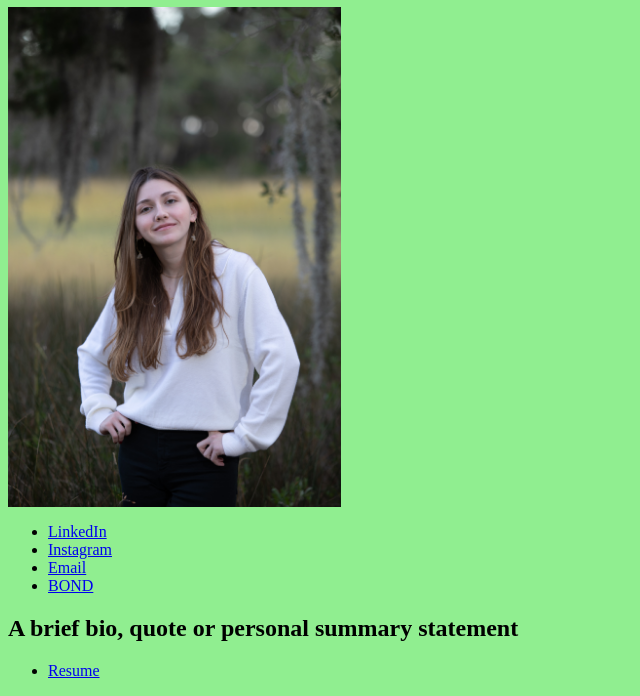
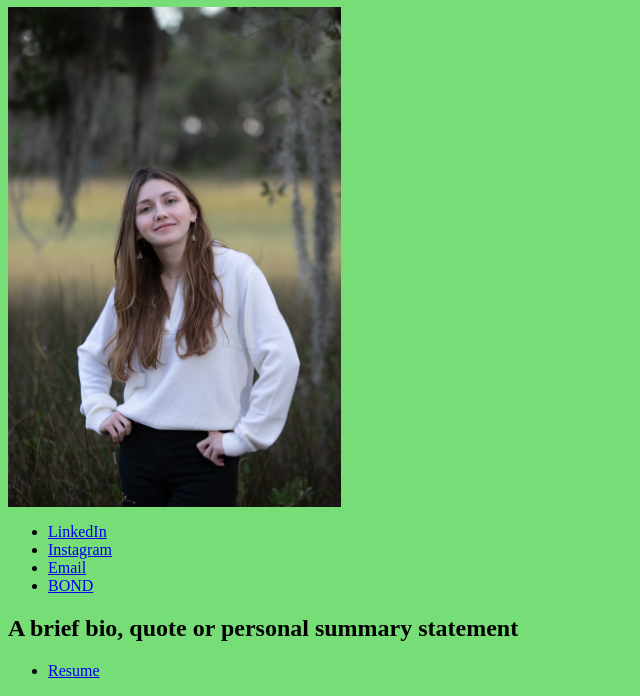
Before and after one commit to chloesamaha/chloesamaha.github.io, a plain HTML site: page index.html in a window 1280 px wide. Shown: the part 118-814 px from the top of the page, without its empty margins (0-640 px from the left). Drawn offline with Linux system fonts and the light colour scheme.

Commit message:
Color change

```diff
--- a/index.html
+++ b/index.html
@@ -4,7 +4,7 @@
   <head>
     <style>
       body {
-        background-color: #90EE90;
+        background-color: #77DD77;
       }
 
       img {
```
Also changed, not shown: resume.html (+1 -1 lines).
